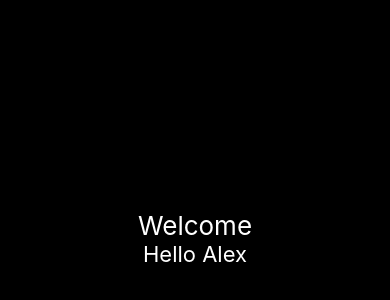
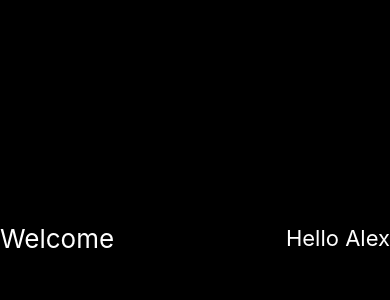
Before and after one commit to sanek306/react-native-course-expo, a React Native app: screen / in a window 390 px wide. Shown: the part 184-484 px from the top of the page. Built offline with nearby package versions, Linux system fonts and the light colour scheme.

Commit message:
flex alignItems justifyContent flexDirection

```diff
--- a/App.js
+++ b/App.js
@@ -14,9 +14,10 @@ export default function App() {
 const styles = StyleSheet.create({
   container: {
     flex: 1,
+    flexDirection: 'row',
+    justifyContent: 'space-between',
+    alignItems: 'center',
     backgroundColor: 'black',
-    alignItems: 'center',
-    justifyContent: 'center',
     fontSize: 24
   },
   headerText: {
```
